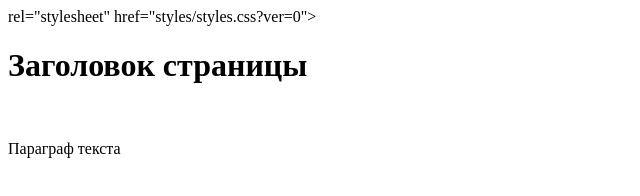
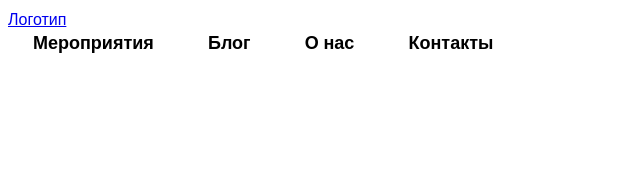
Before and after one commit to FrolovIvan03/Frontend.github.io, a plain HTML site: page index.html in a window 1280 px wide. Shown: the whole page, without its empty margins (0-640 px from the left). Drawn offline with nearby package versions, Linux system fonts and the light colour scheme; files that its build step writes are made by us from their sources.

Commit message:
Add files via upload

```diff
--- a/index.html
+++ b/index.html
@@ -2,12 +2,38 @@
 <html lang="ru">
   <head>
     <meta charset="UTF-8" />
-    <title>Lenni Art</title>
-    <link> rel="stylesheet" href="styles/styles.css?ver=0">
+    <title>Lenniv Art</title>
+    <link rel="stylesheet" href="styles/styles.css?ver=0">
+
+    <link rel="preconnect" href="https://fonts.googleapis.com">
+    <link rel="preconnect" href="https://fonts.gstatic.com" crossorigin>
+    <link href="https://fonts.googleapis.com/css2?family=Lora:wght@400;500;600;700&family=Open+Sans:wght@400;500;600;700&display=swap" rel="stylesheet">
   </head>
-  <body>
-    <h1>Заголовок страницы</h1>
-    <br />
-    <p title="Подсказка">Параграф текста</p>
+  <body class="body">
+    <header class ="page-header">
+      <a href="index.html" class="page-header__logo">Логотип</a>
+      <nav class="page-header__nav">
+        <a href="#" class="page-header__nav-link">Мероприятия</a>
+        <a href="#" class="page-header__nav-link">Блог</a>
+        <a href="#" class="page-header__nav-link">О нас</a>
+        <a href="#" class="page-header__nav-link">Контакты</a>
+      </nav>
+
+      <a href="#" class="btn page-header__user-btn"></a>
+    </header>
+
+    <main class="main">
+      <div class="home">
+        <header class ="main-header home__main-header"></header>
+        <sectoin class="offers home__offers"></sectoin>
+        <section class="about home__about"></section>
+        <section class="upcoming home__upcoming"></section>
+        <section class="listing home_listing"></section>
+        <section class="contacts home_contacts"></section>
+
+        <div class="doit home__ doit"></div>
+      </div>
+    </main>
+    <footer class="page-footer"></footer>
   </body>
 </html>
--- /dev/null
+++ b/styles.css
@@ -0,0 +1,21 @@
+.body{
+    font-family:"Open Sans",sans-serif;
+    font-size: 16px;
+    font-weight:400;
+    font-style:normal;
+    line-height: 1.375;
+}
+
+.page-header{
+
+}
+.page-header__nav-link{
+    margin: 0 25px;
+    color: #000;
+    font-weight:600;
+    font-size: 18px;
+    line-height: 25px;
+    text-decoration: none;
+
+}
+.page-footer{}
```
